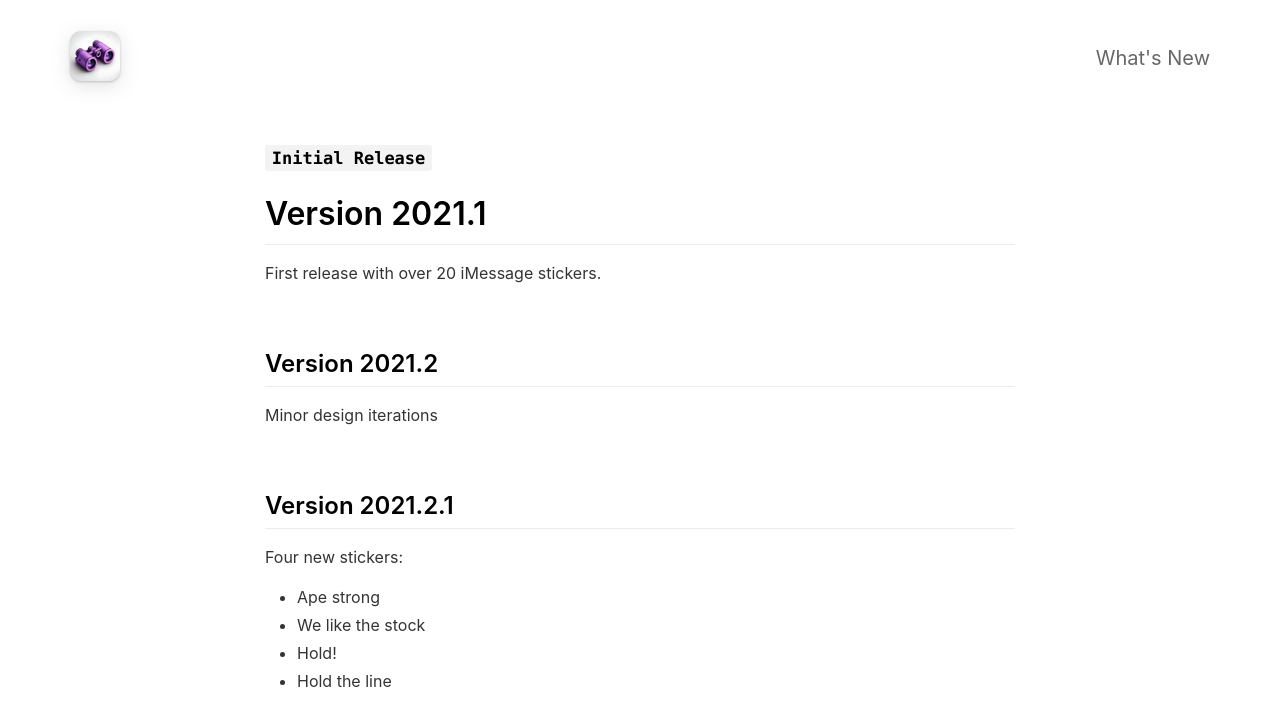
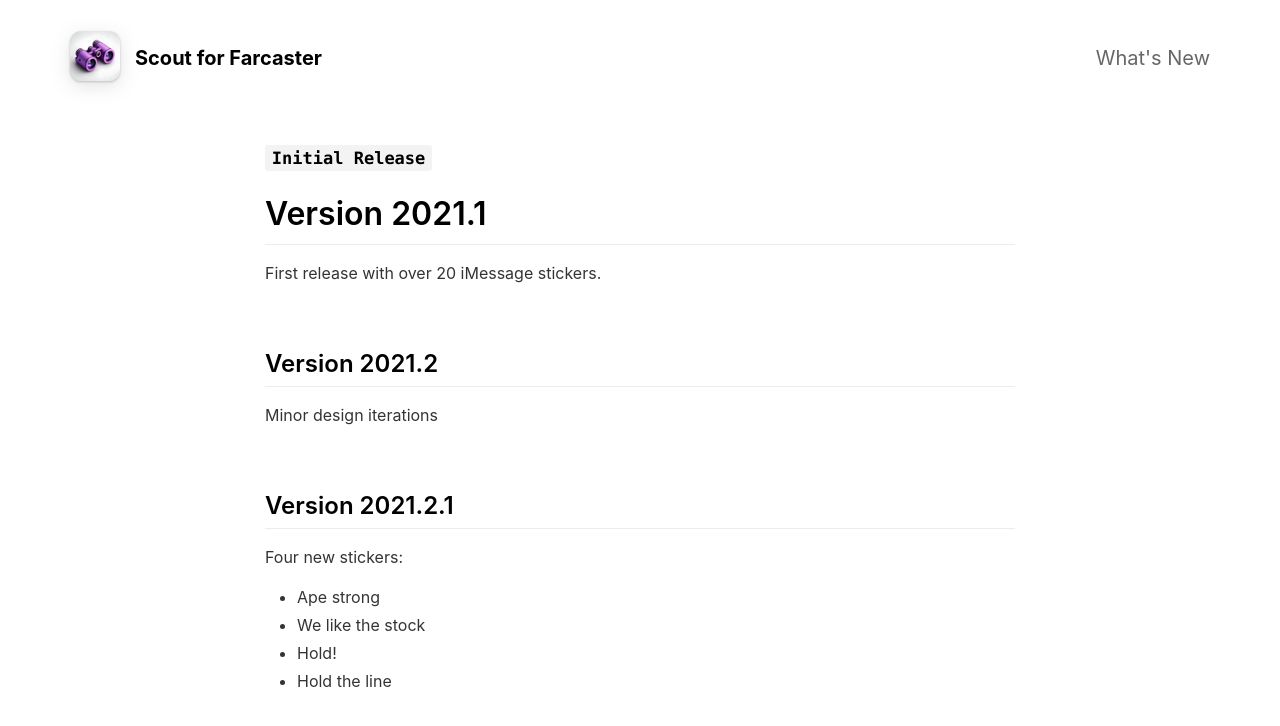
Before and after one commit to Murdo-C/scout.github.io, a Jekyll site: the page built from _pages/changelog.md, in a window 1280 px wide. Shown: the top 726 px of the page. Built offline with Jekyll 4.4.1, drawn with Linux system fonts in a browser that asks for light colours; nearby versions of some CDN libraries.

Commit message:
Update _config.yml

```diff
--- a/_config.yml
+++ b/_config.yml
@@ -1,5 +1,5 @@
 #page title
-page_title                                :                                           # Automatically populates with app name if not set and if iOS app ID is set. Otherwise enter manually.
+page_title                                : Scout                                         # Automatically populates with app name if not set and if iOS app ID is set. Otherwise enter manually.
 
 # App Info
 ios_app_id                                : 1549381618                                # Required. Enter iOS app ID to automatically populate name, price and icons (e.g. 718043190).
@@ -10,8 +10,8 @@
                                                                                       # Or upload your press kit file to assets and set path accordingly (e.g. "assets/your_press_kit.zip").
 
 app_icon                                  : assets/appicon.png                      # Automatically populates if not set and if iOS app ID is set.  Otherwise enter path to icon file manually.
-app_name                                  :                                           # Automatically populates if not set and if iOS app ID is set.  Otherwise enter manually.
-app_price                                 :                                           # Automatically populates if not set and if iOS app ID is set.  Otherwise enter manually.
+app_name                                  : Scout for Farcaster                     # Automatically populates if not set and if iOS app ID is set.  Otherwise enter manually.
+app_price                                 : $1.99                                   # Automatically populates if not set and if iOS app ID is set.  Otherwise enter manually.
 app_description                           : The easiest way to follow your favorite casters
 
 enable_smart_app_banner                   : true                                      # Set to true to show a smart app banner at top of page on mobile devices.
```
